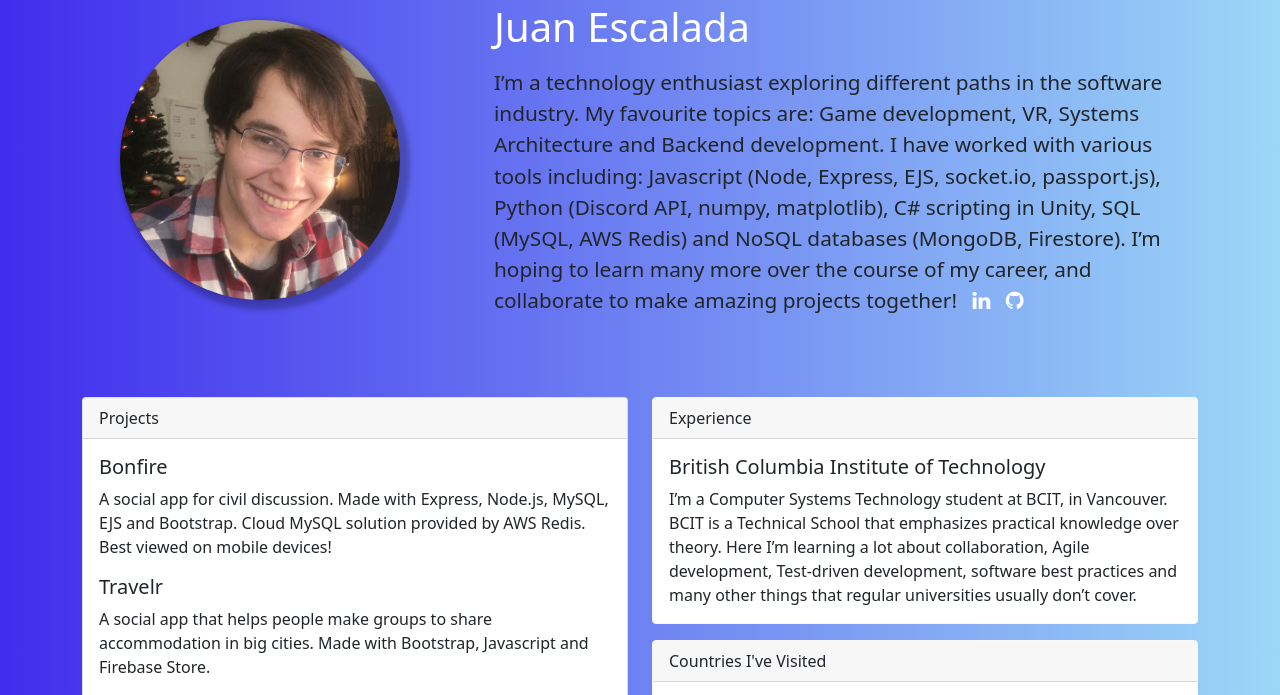
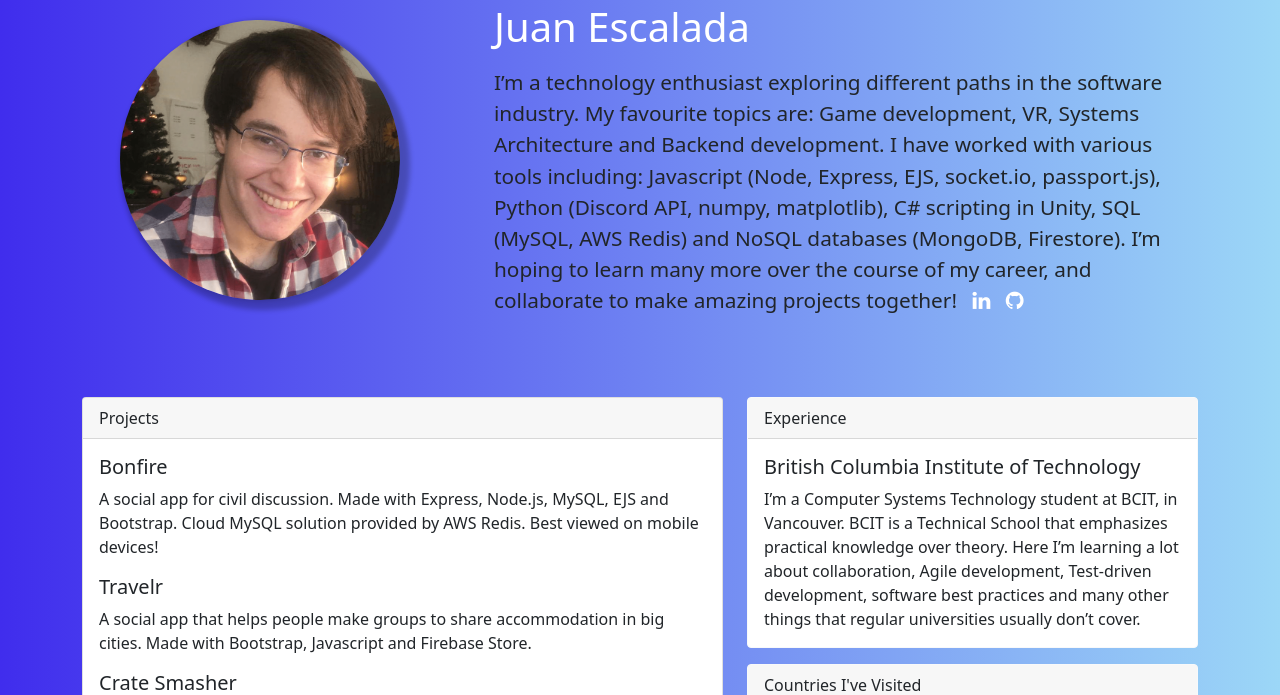
Before and after one commit to MLH-Fellowship/project-team-pythonic, a Flask app: page /profile/juan in a window 1280 px wide. Shown: the part 109-804 px from the top of the page. Run offline with Flask 2, Linux system fonts and the light colour scheme; some libraries are stand-ins or nearby versions.

Commit message:
Adjust profile page structure

```diff
--- a/app/static/styles/profile.css
+++ b/app/static/styles/profile.css
@@ -153,18 +153,19 @@ body {
     margin: auto;
 }
 
-
 .tooltips {
     display: inline-block;
     position: relative;
     z-index: 999;
 }
+
 .tooltips .tooltip-image img {
     position: relative;
     height: 100px;
     margin-right: 1em;
     border-radius: 3px;
 }
+
 .tooltips .tooltip-content {
     position: absolute;
     z-index: 999;
@@ -183,6 +184,7 @@ body {
     cursor: default;
     pointer-events: none;
 }
+
 .tooltips .tooltip-content::after {
     content: "";
     top: 100%;
@@ -196,7 +198,9 @@ body {
     border-width: 10px;
     margin-left: -10px;
 }
-.tooltips:hover .tooltip-content {
+
+.tooltips:hover .tooltip-content,
+.tooltips:active .tooltip-content {
     pointer-events: auto;
     opacity: 1;
     -webkit-transform: translate3d(0, 0, 0) rotate3d(0, 0, 0, 0deg);
--- a/app/templates/profile.html
+++ b/app/templates/profile.html
@@ -73,7 +73,7 @@
     <div class="row">
 
       <!-- Left Boxes -->
-      <div class="col-lg-6">
+      <div class="col-lg-7">
 
         <!-- Projects Box -->
         <div class="projects mb-3">
@@ -92,7 +92,7 @@
         <div class="hobbies">
           <div class="card border-light mb-3" style="max-width: 875px">
             <div class="card-header">Hobbies</div>
-            <div class="card-body">
+            <div class="card-body" style="text-align: center;">
               {% for hobby in info['hobbies'] %}
                 <span class="tooltips clearfix">
                   <span class="tooltip-image">
@@ -112,7 +112,7 @@
 
 
       <!-- Right Boxes -->
-      <div class="col col-lg-6">
+      <div class="col col-lg-5">
 
         <!-- Experience Box -->
         <div class="experience">
--- a/data.json
+++ b/data.json
@@ -12,7 +12,7 @@
     "hanna": {
         "color": "Hanna",
         "name": "Hanna Gersten",
-        "about": "I am an aspiring software engineer who loves to learn about different aspects of the coding industry.I am passionate about development and deployment of web applications as well as providing continuous delivery of software products.",
+        "about": "I am an aspiring software engineer who loves to learn about different aspects of the coding industry. I am passionate about development and deployment of web applications as well as providing continuous delivery of software products.",
         "hobbies": [{"hobbyName": "traveling", "hobbyDesc": "Travelling helps me connect with new people, explore other cultures, and get outside of my comfort zone. Nature’s beauty has always attracted me, so I love traveling to new places to enjoy natural beauty at its best."}, {"hobbyName": "cooking", "hobbyDesc": "I love creating my own recipes and making food that others can enjoy. I find foods from other cultures to be fascinating and try to incorporate different methods into my own recipes."}, {"hobbyName": "reading", "hobbyDesc": "'Reading is to the mind what exercise is to the body.' Joseph Addison. Reading helps develop my mind and improves my writing and communication skills; while enjoying a good mystery book I can simultaneously develop my pattern recognition and problem solving abilities."}, {"hobbyName": "coding", "hobbyDesc": "I love creating; coding gives me the ability to do just that. The sense of accomplishment I receive from solving complex problems, creating my own website, or designing a new feature is irreplaceable."}, {"hobbyName": "dancing", "hobbyDesc": "Dancing fills me with energy and connects my mind to my body. I love recognizing the patterns in a song, making my body conform to those patterns, and losing myself to the beat. When I dance I feel strong, free, and alive."}],
         "experience": [{"expName": "Production Engineer Fellow, MLH Fellowship", "expDesc": "Contributing to real world problems to make sure services are reliable and scalable"}, {"expName": "NYU Tandon School of Engineering Bridge Program, July 2021 - December 2021", "expDesc": "Learned the foundations of C++, Data Structures and Algorithms, Operating Systems, and Networking"}, {"expName": "NYU Tandon School of Engineering, Brooklyn NY", "expDesc": "Expected Graduation: December, 2023 M.S. Computer Science"}],
         "projects": [{"projName": "Strace", "projDesc": "Designed a version of the linux strace command in xV6 as an Operating Systems project in C and supported commands such as strace run, strace dump, and flags.", "projUrl": "https://github.com/Hgersten-hash/Strace"}, {"projName": "QA Forum", "projDesc": "Q&A Forum written primarily in PHP and HTML (using the Bootstrap library) to support a local relational database.", "projUrl": "https://github.com/Hgersten-hash/QAForum"}, {"projName": "Weather App", "projDesc": "Designed a weather app in Vanilla Javascript that implements the OpenWeather API, Geolocation, and AJAX to display the current weather in any city.", "projUrl": "https://github.com/Hgersten-hash/MyAwesomeWeatherApp"}],
```
